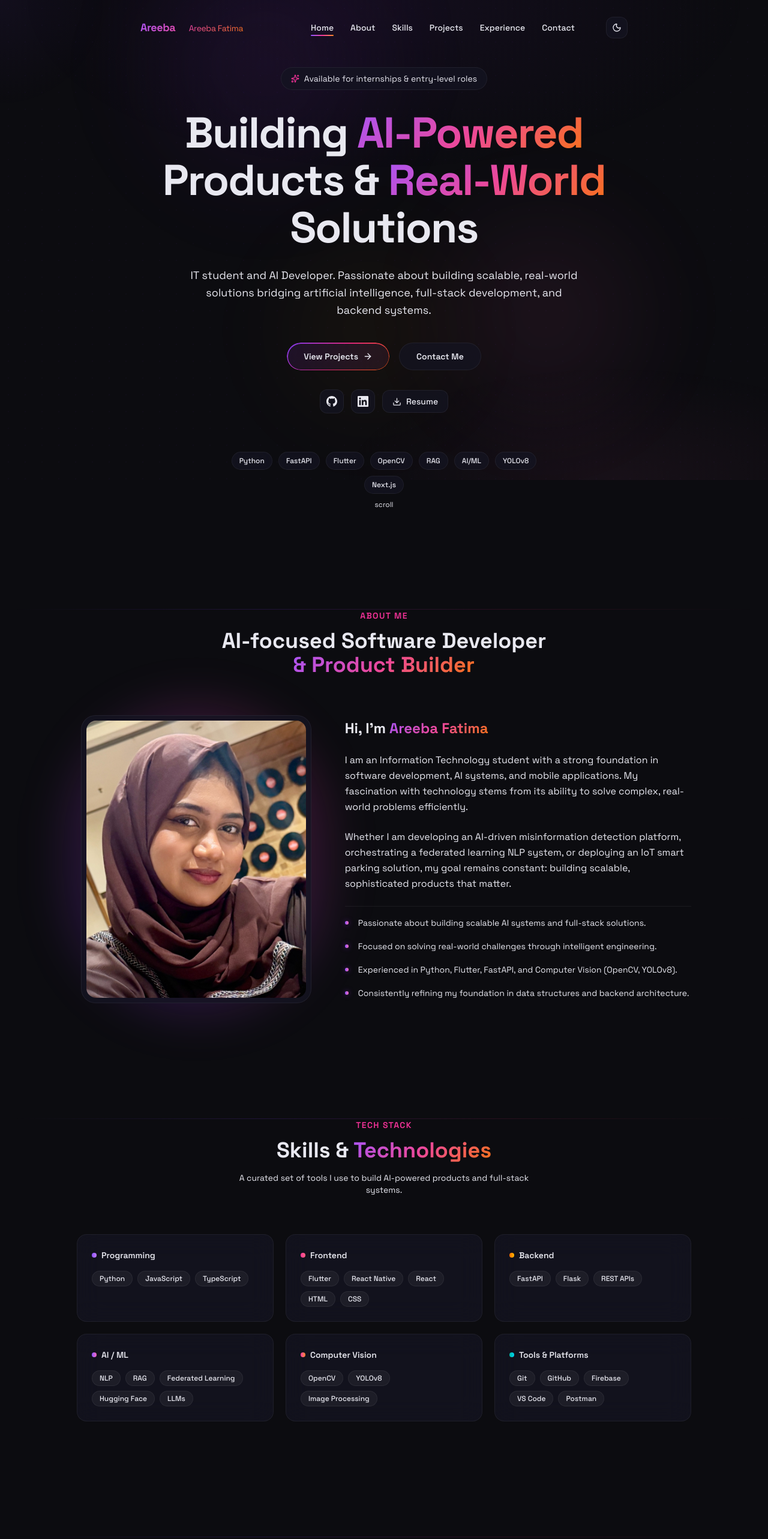
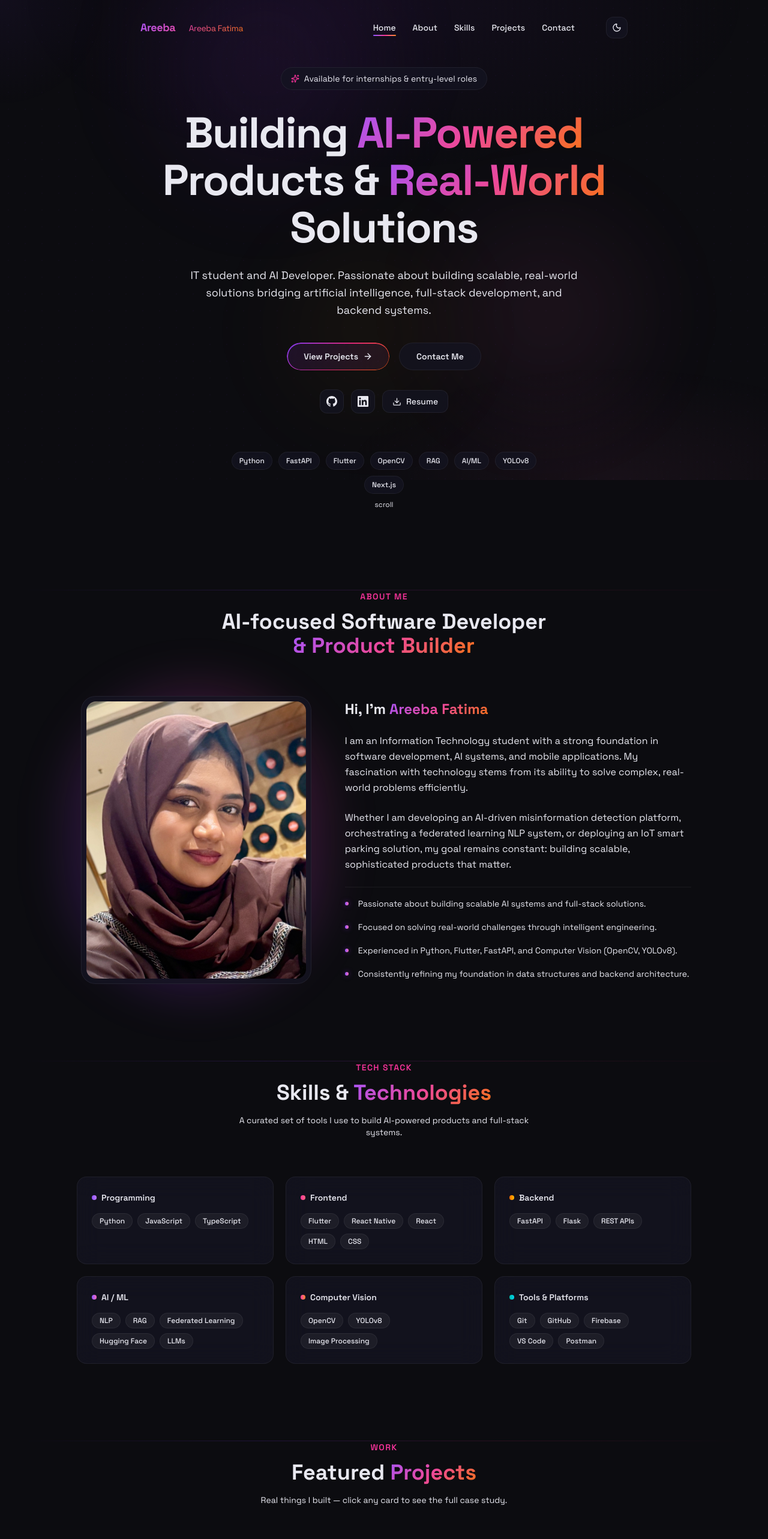
Before and after one commit to Areeebaa/portfolio, a Next.js app: page / in a window 1280 px wide. Shown: the top 2565 px of the page at 60% size. Built offline with nearby package versions, Linux system fonts and the light colour scheme.

Commit message:
Update sections, reduce spacing, add Migo project, and add phone contact info

```diff
--- a/src/app/page.tsx
+++ b/src/app/page.tsx
@@ -3,9 +3,6 @@ import Hero from "@/components/Hero";
 import About from "@/components/About";
 import Skills from "@/components/Skills";
 import Projects from "@/components/Projects";
-import Experience from "@/components/Experience";
-import NowSection from "@/components/NowSection";
-import GitHubActivity from "@/components/GitHubActivity";
 import Contact from "@/components/Contact";
 import Footer from "@/components/Footer";
 import AnimatedBackground from "@/components/AnimatedBackground";
@@ -22,9 +19,6 @@ export default function Home() {
       <About />
       <Skills />
       <Projects />
-      <Experience />
-      <NowSection />
-      <GitHubActivity />
       <Contact />
       <Footer />
       <FloatingCTA />
--- a/src/components/About.tsx
+++ b/src/components/About.tsx
@@ -15,8 +15,8 @@ export default function About() {
   const inView = useInView(ref, { once: true, margin: "-80px" });
 
   return (
-    <section id="about" className="relative z-10 py-24 px-6">
-      <hr className="sec-divider mb-24" />
+    <section id="about" className="relative z-10 py-16 px-6">
+      <hr className="sec-divider mb-14" />
       <div ref={ref} className="max-w-5xl mx-auto">
         {/* Header */}
         <motion.div
--- a/src/components/Contact.tsx
+++ b/src/components/Contact.tsx
@@ -1,7 +1,7 @@
 "use client";
 import { useRef, useState } from "react";
 import { motion, useInView } from "framer-motion";
-import { Mail, Download, Send, CheckCircle, AlertCircle } from "lucide-react";
+import { Mail, Download, Send, CheckCircle, AlertCircle, Phone } from "lucide-react";
 import { GithubIcon, LinkedinIcon } from "@/components/SocialIcons";
 
 const SOCIALS = [
@@ -25,6 +25,13 @@ const SOCIALS = [
     sub: "areeeebafatima@gmail.com",
     href: "mailto:areeeebafatima@gmail.com",
     color: "from-violet-600 to-pink-500",
+  },
+  {
+    icon: Phone,
+    label: "Phone",
+    sub: "+91 6301351096",
+    href: "tel:+916301351096",
+    color: "from-green-600 to-emerald-500",
   },
 ];
 
@@ -58,8 +65,8 @@ export default function Contact() {
   };
 
   return (
-    <section id="contact" className="relative z-10 py-24 px-6">
-      <hr className="sec-divider mb-24" />
+    <section id="contact" className="relative z-10 py-16 px-6">
+      <hr className="sec-divider mb-14" />
       <div ref={ref} className="max-w-5xl mx-auto">
         {/* Header */}
         <motion.div
--- a/src/components/Footer.tsx
+++ b/src/components/Footer.tsx
@@ -36,7 +36,7 @@ export default function Footer() {
 
         {/* Copyright */}
         <p className="text-xs text-[var(--fg2)] flex items-center gap-1">
-          &copy; {new Date().getFullYear()} Areeba Fatima. Built with Next.js & Tailwind CSS.
+          &copy; {new Date().getFullYear()} Areeba Fatima. All rights reserved.
         </p>
       </div>
     </footer>
--- a/src/components/Navbar.tsx
+++ b/src/components/Navbar.tsx
@@ -8,7 +8,6 @@ const links = [
   { href: "#about", label: "About" },
   { href: "#skills", label: "Skills" },
   { href: "#projects", label: "Projects" },
-  { href: "#experience", label: "Experience" },
   { href: "#contact", label: "Contact" },
 ];
 
--- a/src/components/Projects.tsx
+++ b/src/components/Projects.tsx
@@ -146,6 +146,40 @@ const PROJECTS: Project[] = [
       "Secure aggregation protocols",
     ],
     techStack: ["Python", "PyTorch", "Flower (FL Framework)", "Flask", "Transformers", "Hugging Face"],
+    github: "https://github.com/areebafatima",
+  },
+  {
+    id: "migo",
+    emoji: "🚺",
+    title: "Migo",
+    tagline: "Women Mobility & Training Platform",
+    description: "A women-focused mobility platform connecting female learners with verified female two-wheeler trainers through a safe, accessible digital experience.",
+    gradient: "from-pink-500 via-rose-400 to-fuchsia-500",
+    tags: ["Flutter", "Full-Stack", "Social Impact", "Startup"],
+    overview:
+      "Migo addresses a real gap: many women in India face discomfort or safety concerns when learning two-wheeler driving. The platform creates a safer learning ecosystem by connecting women learners exclusively with women trainers — built as a startup product with early registration, onboarding, and trainer discovery.",
+    architecture:
+      "Flutter mobile app + Next.js landing page → FastAPI / Node.js backend → Firebase / MongoDB → Trainer discovery & booking engine → Auth & notifications.",
+    features: [
+      "Women-only trainer and learner platform with verified profiles",
+      "Early registration and onboarding flow",
+      "Responsive promotional landing website",
+      "Secure user authentication",
+      "Trainer discovery and booking system",
+      "Mobile-first, scalable startup architecture",
+    ],
+    challenges: [
+      "Designing a trust-first onboarding that makes women feel safe",
+      "Balancing startup speed with scalable architecture decisions",
+      "Building a dual-sided marketplace (learners + trainers) from scratch",
+    ],
+    future: [
+      "Four-wheeler training support",
+      "Real-time trainer tracking",
+      "In-app payments and ratings",
+      "AI-powered trainer recommendations",
+    ],
+    techStack: ["Flutter", "Next.js", "Tailwind CSS", "FastAPI", "Node.js", "Firebase", "MongoDB", "Figma"],
     github: "https://github.com/areebafatima",
   },
 ];
@@ -363,8 +397,8 @@ export default function Projects() {
 
   return (
     <>
-      <section id="projects" className="relative z-10 py-24 px-6">
-        <hr className="sec-divider mb-24" />
+      <section id="projects" className="relative z-10 py-16 px-6">
+        <hr className="sec-divider mb-14" />
         <div ref={ref} className="max-w-5xl mx-auto">
           {/* Header */}
           <motion.div
--- a/src/components/Skills.tsx
+++ b/src/components/Skills.tsx
@@ -40,8 +40,8 @@ export default function Skills() {
   const inView = useInView(ref, { once: true, margin: "-80px" });
 
   return (
-    <section id="skills" className="relative z-10 py-24 px-6">
-      <hr className="sec-divider mb-24" />
+    <section id="skills" className="relative z-10 py-16 px-6">
+      <hr className="sec-divider mb-14" />
       <div ref={ref} className="max-w-5xl mx-auto">
         {/* Header */}
         <motion.div
```
